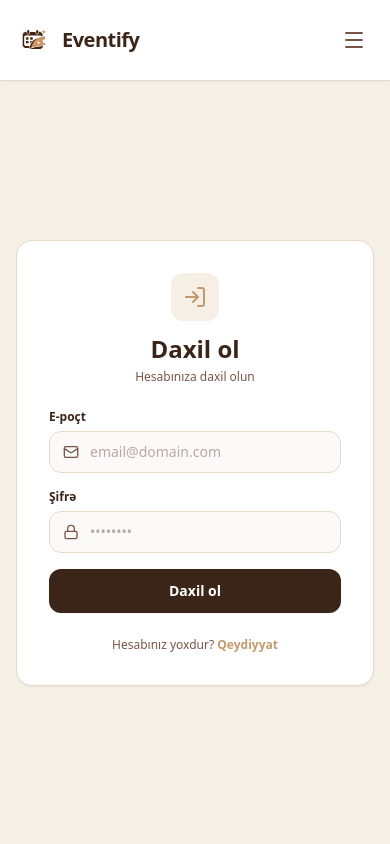
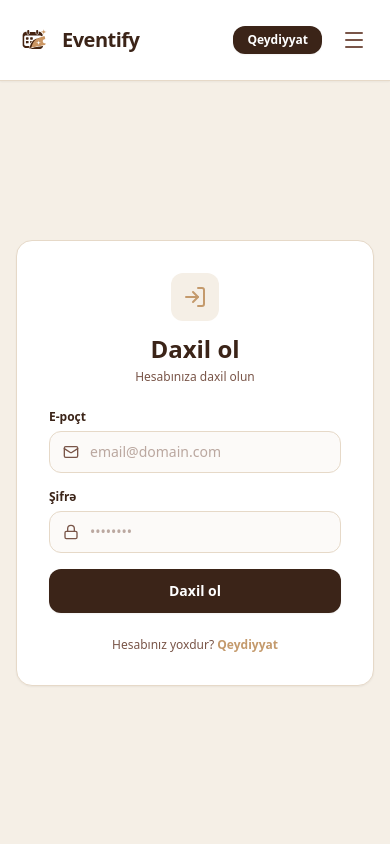
Before and after one commit to XelilovTh/Eventify, a React (Vite) app in the folder client/: page /login in a window 390 px wide. Shown: the top 844 px of the page. Built offline with nearby package versions, Linux system fonts and the light colour scheme; no server answers.

Commit message:
fix(mobile): navbar qeydiyyat duymesi ve filtrlerin simmetrik ortalanmasi

```diff
--- a/client/src/components/Navbar.tsx
+++ b/client/src/components/Navbar.tsx
@@ -108,16 +108,16 @@ export const Navbar: React.FC = () => {
                 <ChevronDown className="w-3.5 h-3.5 text-secondary hidden sm:inline-block" />
               </Link>
             ) : (
-              <div className="hidden sm:flex items-center space-x-2">
+              <div className="flex items-center space-x-1.5 sm:space-x-2">
                 <Link
                   to="/login"
-                  className="text-primary hover:text-accent font-semibold px-3 py-2 text-xs transition"
+                  className="hidden sm:inline-block text-primary hover:text-accent font-semibold px-3 py-2 text-xs transition"
                 >
                   Daxil ol
                 </Link>
                 <Link
                   to="/register"
-                  className="bg-primary hover:bg-primary-hover text-white px-4 py-2 rounded-xl text-xs font-semibold transition shadow-sm"
+                  className="bg-primary hover:bg-primary-hover text-white px-3.5 py-1.5 sm:px-4 sm:py-2 rounded-xl text-xs font-semibold transition shadow-sm"
                 >
                   Qeydiyyat
                 </Link>
--- a/client/src/pages/EventsList.tsx
+++ b/client/src/pages/EventsList.tsx
@@ -182,12 +182,12 @@ export const EventsList: React.FC = () => {
           )}
         </div>
 
-        <div className="flex items-center space-x-2 w-full md:w-auto justify-end">
-          <div className="relative">
+        <div className="grid grid-cols-2 gap-2.5 w-full md:flex md:w-auto md:items-center md:space-x-2">
+          <div className="relative w-full">
             <select
               value={statusFilter}
               onChange={(e) => setStatusFilter(e.target.value as StatusFilter)}
-              className="appearance-none bg-white border border-borderBeige rounded-2xl pl-4 pr-8 py-3 text-xs font-bold text-secondary hover:text-primary focus:outline-none focus:border-accent cursor-pointer shadow-sm"
+              className="w-full appearance-none bg-white border border-borderBeige rounded-2xl px-4 py-3 text-center text-xs font-bold text-secondary hover:text-primary focus:outline-none focus:border-accent cursor-pointer shadow-sm truncate"
             >
               <option value="Gələcəkdə">Gələcəkdə</option>
               <option value="Davam edir">Davam edir</option>
@@ -196,11 +196,11 @@ export const EventsList: React.FC = () => {
             </select>
           </div>
 
-          <div className="relative">
+          <div className="relative w-full">
             <select
               value={sortByDate}
               onChange={(e) => setSortByDate(e.target.value as DateSortOrder)}
-              className="appearance-none bg-white border border-borderBeige rounded-2xl pl-9 pr-8 py-3 text-xs font-bold text-secondary hover:text-primary focus:outline-none focus:border-accent cursor-pointer shadow-sm"
+              className="w-full appearance-none bg-white border border-borderBeige rounded-2xl pl-8 pr-3 py-3 text-center text-xs font-bold text-secondary hover:text-primary focus:outline-none focus:border-accent cursor-pointer shadow-sm truncate"
             >
               <option value="asc">Tarixə görə (Yaxın)</option>
               <option value="desc">Tarixə görə (Uzaq)</option>
```
